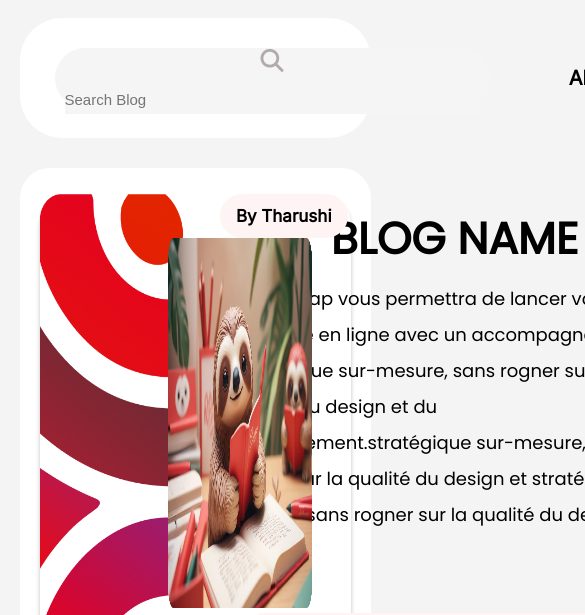
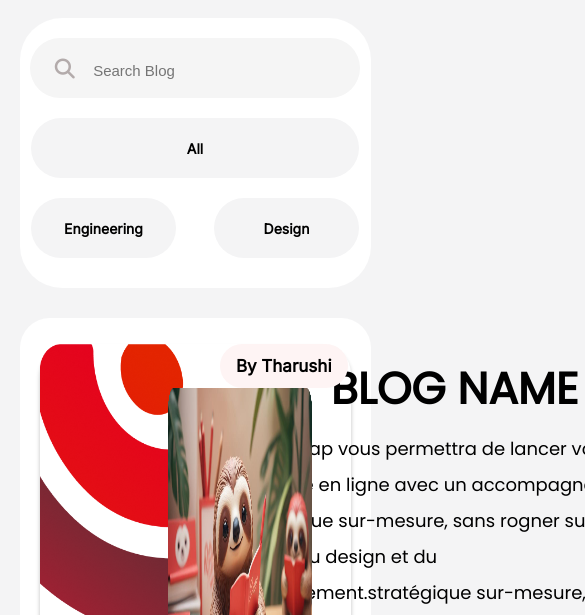
Before and after one commit to DilanMadushan/SE10-website, a plain HTML site: page index.html in a window 390 px wide. Shown: the part 162-777 px from the top of the page, 585 px wide, since content can reach past the window. Drawn offline with Linux system fonts and the light colour scheme; files whose address does not match are found by name.

Commit message:
search bar mobile size is done

```diff
--- a/index.html
+++ b/index.html
@@ -38,9 +38,9 @@
 
         <div id="buttonDiv">
             <ul>
-                <li><a href="" class="child">All</a></li>
-                <li><a href="">Engineering</a></li>
-                <li><a href="">Design</a></li>
+                <li><a id="all" href="">All</a></li>
+                <li><a href="" class="">Engineering</a></li>
+                <li><a href="" class="">Design</a></li>
             </ul>
         </div>
 
--- a/style.css
+++ b/style.css
@@ -133,6 +133,210 @@ nav ul li a:hover {
 
 }
 
+
+
+/* @media (max-width: 817px) and (min-width: 995px) { */
+@media (max-width: 1230px) {
+
+    #searchBar form input {
+        height: 30px;
+        width: 200px;
+        background-color: #F5F5F5;
+        border: none;
+        font-size: 15px;
+        margin-top: 5px;
+    }
+
+    #searchBar {
+        width: 280px;
+        height: 60px;
+        background-color: #F5F5F5;
+        display: flex;
+        justify-content: center;
+        align-items: center;
+        text-align: center;
+        border-radius: 30px;
+    }
+
+    #buttonDiv ul li a {
+        display: flex;
+        justify-content: center;
+        align-items: center;
+        text-align: center;
+        width: 138px;
+        height: 60px;
+        font-family: 'Inter';
+        font-size: 17px;
+        font-weight: 600;
+        background: #F4F4F5;
+        color: #000;
+        margin: 10px 10px;
+        border-radius: 30px;
+        transition: background-color 0.3s, color 0.3s;
+    }
+
+
+
+}
+
+
+@media (max-width: 955px){
+
+    #searchBar {
+        width: 280px;
+        height: 60px;
+        background-color: #F5F5F5;
+        display: flex;
+        justify-content: center;
+        align-items: center;
+        text-align: center;
+        border-radius: 30px;
+    }
+
+    #searchSection div form i {
+        margin: 7px 14px;
+        font-size: 23px;
+        color: rgb(179, 171, 171);
+    }
+
+    #searchBar form input {
+        height: 30px;
+        width: 200px;
+        background-color: #F5F5F5;
+        border: none;
+        font-size: 15px;
+        margin-top: 5px;
+    }
+
+    #buttonDiv ul li a {
+        display: flex;
+        justify-content: center;
+        align-items: center;
+        text-align: center;
+        width: 110px;
+        height: 60px;
+        font-family: 'Inter';
+        font-size: 15px;
+        font-weight: 600;
+        background: #F4F4F5;
+        color: #000;
+        margin: 10px 10px;
+        border-radius: 30px;
+        transition: background-color 0.3s, color 0.3s;
+    }
+
+
+}
+
+
+@media (max-width: 817px){
+
+    #searchBar {
+        width: 238px;
+        height: 60px;
+        background-color: #F5F5F5;
+        display: flex;
+        justify-content: center;
+        align-items: center;
+        text-align: center;
+        border-radius: 30px;
+    }
+
+    #searchSection div form i {
+        margin: 7px 14px;
+        font-size: 20px;
+        color: rgb(179, 171, 171);
+    }
+
+    #searchBar form input {
+        height: 30px;
+        width: 160px;
+        background-color: #F5F5F5;
+        border: none;
+        font-size: 15px;
+        margin-top: 5px;
+    }
+
+    #buttonDiv ul li a {
+        display: flex;
+        justify-content: center;
+        align-items: center;
+        text-align: center;
+        width: 110px;
+        height: 60px;
+        font-family: 'Inter';
+        font-size: 14px;
+        font-weight: 600;
+        background: #F4F4F5;
+        color: #000;
+        margin: 10px 10px;
+        border-radius: 30px;
+        transition: background-color 0.3s, color 0.3s;
+    }
+
+}
+
+
+@media (max-width: 426px){
+
+    #searchSection {
+        background-color: white;
+        display: flex;
+        justify-content: space-evenly;
+        align-items: center;
+        padding: 20px 35px;
+        border-radius: 42px;
+        flex-direction: column;
+    }
+
+    #searchBar {
+        width: 330px;
+        height: 60px;
+        background-color: #F5F5F5;
+        display: flex;
+        justify-content: center;
+        align-items: center;
+        text-align: center;
+        border-radius: 30px;
+    }
+
+    #searchBar form input {
+        height: 30px;
+        width: 256px;
+        background-color: #F5F5F5;
+        border: none;
+        font-size: 15px;
+        margin-top: 5px;
+    }
+
+    #searchSection ul {
+        display: flex;
+        justify-content: space-between;
+        align-items: center;
+        list-style: none;
+        flex-wrap: wrap;
+    }
+
+
+    #buttonDiv ul li:first-child a {
+        width: 328px;
+        margin-top: 20px;
+    }
+
+    #buttonDiv ul li:nth-child(2) a {
+        width: 145px;
+
+    }
+
+    #buttonDiv ul li:nth-child(3) a {
+        width: 145px;
+
+    }
+
+
+}
+
+
 /* --------------------------- blog section -------------------------- */
 
 
@@ -235,6 +439,8 @@ nav ul li a:hover {
 }
 
 
+
+
 /* ------------------------------ navPage ----------------------------- */
 
 
```
